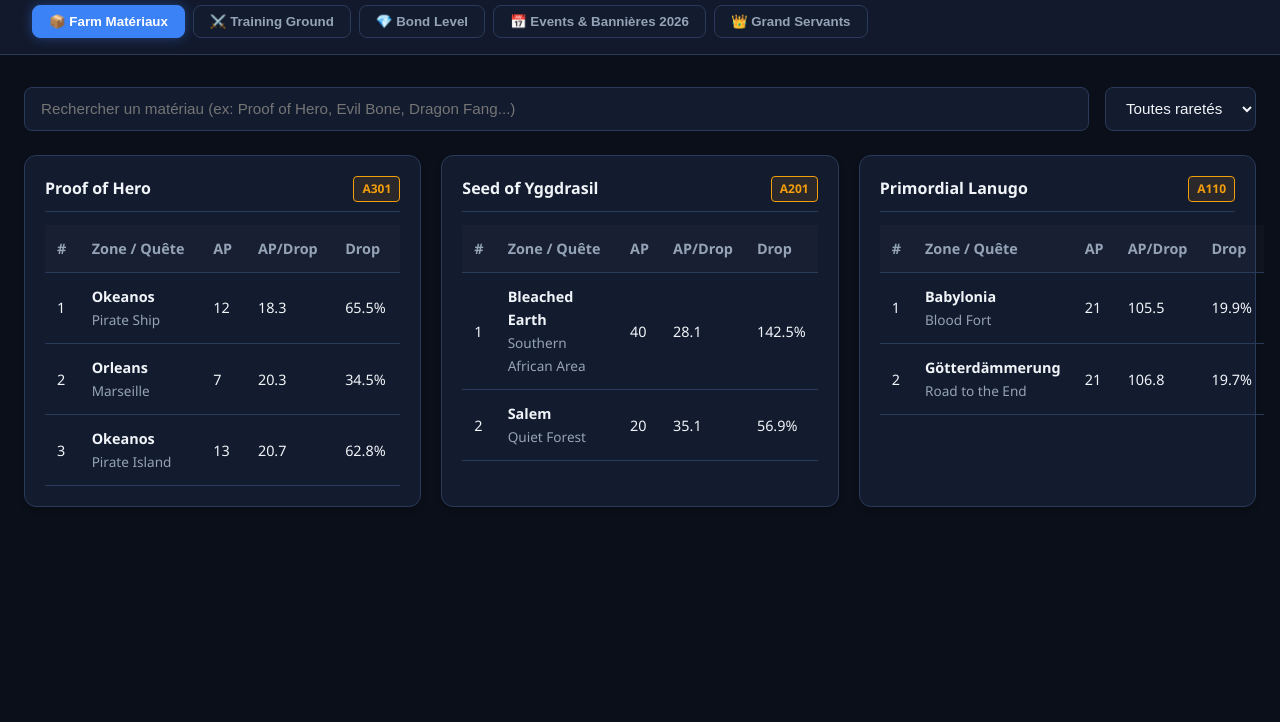
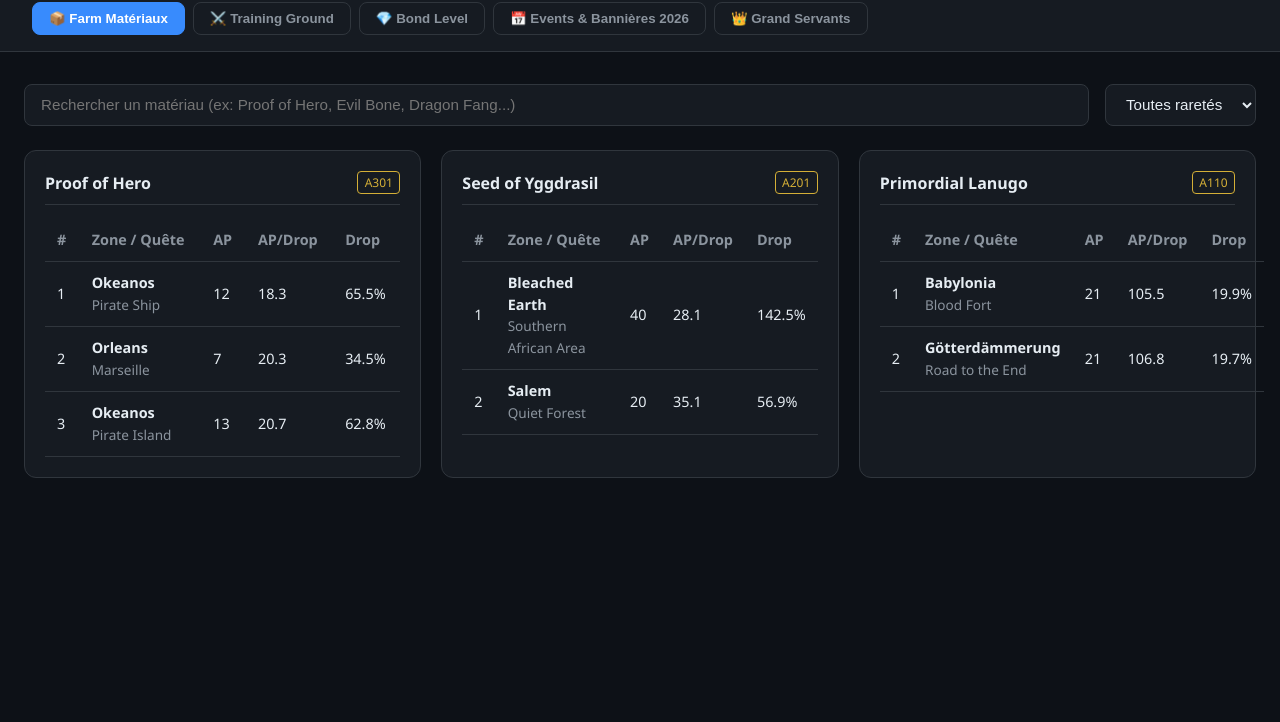
Before and after one commit to XWR3NCHX/Fgo, a plain HTML site: page index.html in a window 1280 px wide. Shown: the part 78-800 px from the top of the page. Drawn offline with Linux system fonts and the light colour scheme.

Commit message:
Update style.css

```diff
--- a/style.css
+++ b/style.css
@@ -1,32 +1,26 @@
 :root {
-  /* Aligné sur ton design Genshin / Style Chaldea */
-  --bg-main: #0b0f19;       /* Fond général très sombre */
-  --bg-card: #131b2e;       /* Fond des cartes et tableaux */
-  --bg-hover: #1e293b;      /* Effet au survol */
-  --border: #2a3a5a;        /* Bordures élégantes et subtiles */
-  --text-main: #f1f5f9;     /* Texte principal clair */
-  --text-muted: #94a3b8;    /* Texte secondaire / gris */
-  --accent: #3b82f6;        /* Bleu principal / action */
-  --gold: #f59e0b;          /* Or / Rareté 5★ / Accents FGO */
-  --success: #10b981;       /* Vert / Validé */
+  --bg-main: #0d1117;
+  --bg-card: #161b22;
+  --bg-hover: #1f2630;
+  --border: #30363d;
+  --text-main: #e6edf3;
+  --text-muted: #8b949e;
+  --accent: #388bfd;
+  --gold: #d4af37;
+  --success: #2ea043;
 }
 
-* {
-  box-sizing: border-box;
-  margin: 0;
-  padding: 0;
-}
+* { box-sizing: border-box; margin: 0; padding: 0; }
 
 body {
-  font-family: 'Segoe UI', Roboto, Helvetica, Arial, sans-serif; /* Remplace par la police de ton repo Genshin si tu en as une spécifique */
+  font-family: 'Segoe UI', system-ui, -apple-system, sans-serif;
   background-color: var(--bg-main);
   color: var(--text-main);
-  line-height: 1.6;
+  line-height: 1.5;
 }
 
 .topbar {
-  background: rgba(19, 27, 46, 0.95);
-  backdrop-filter: blur(8px);
+  background: var(--bg-card);
   border-bottom: 1px solid var(--border);
   padding: 1rem 2rem;
   position: sticky;
@@ -34,47 +28,31 @@ body {
   z-index: 100;
 }
 
-.brand {
-  display: flex;
-  align-items: center;
-  gap: 1rem;
-  margin-bottom: 1rem;
-}
+.brand { display: flex; align-items: center; gap: 1rem; margin-bottom: 1rem; }
 
 .back-link {
   color: var(--text-muted);
   text-decoration: none;
   font-size: 0.9rem;
-  padding: 0.35rem 0.8rem;
+  padding: 0.3rem 0.7rem;
   border: 1px solid var(--border);
   border-radius: 6px;
-  background: var(--bg-card);
-  transition: all 0.2s ease;
 }
-
-.back-link:hover {
-  color: var(--text-main);
-  border-color: var(--accent);
-  background: var(--bg-hover);
-}
+.back-link:hover { color: var(--text-main); border-color: var(--accent); }
 
 .badge {
   background: var(--accent);
   color: #fff;
   font-size: 0.75rem;
-  padding: 0.2rem 0.6rem;
+  padding: 0.15rem 0.5rem;
   border-radius: 4px;
-  font-weight: 600;
+  vertical-align: middle;
 }
 
-.tabs {
-  display: flex;
-  flex-wrap: wrap;
-  gap: 0.5rem;
-}
+.tabs { display: flex; flex-wrap: wrap; gap: 0.5rem; }
 
 .tab-btn {
-  background: var(--bg-card);
+  background: transparent;
   color: var(--text-muted);
   border: 1px solid var(--border);
   padding: 0.5rem 1rem;
@@ -83,60 +61,23 @@ body {
   font-weight: 600;
   transition: all 0.2s;
 }
+.tab-btn:hover { background: var(--bg-hover); color: var(--text-main); }
+.tab-btn.active { background: var(--accent); color: #fff; border-color: var(--accent); }
 
-.tab-btn:hover {
-  background: var(--bg-hover);
-  color: var(--text-main);
-  border-color: var(--text-muted);
-}
+.container { max-width: 1280px; margin: 2rem auto; padding: 0 1.5rem; }
+.tab-panel { display: none; }
+.tab-panel.active { display: block; }
 
-.tab-btn.active {
-  background: var(--accent);
-  color: #fff;
-  border-color: var(--accent);
-  box-shadow: 0 0 12px rgba(59, 130, 246, 0.4);
-}
-
-.container {
-  max-width: 1280px;
-  margin: 2rem auto;
-  padding: 0 1.5rem;
-}
-
-.tab-panel {
-  display: none;
-}
-
-.tab-panel.active {
-  display: block;
-}
-
-.controls {
-  display: flex;
-  gap: 1rem;
-  margin-bottom: 1.5rem;
-  flex-wrap: wrap;
-}
-
+.controls { display: flex; gap: 1rem; margin-bottom: 1.5rem; flex-wrap: wrap; }
 input, select {
   background: var(--bg-card);
   border: 1px solid var(--border);
   color: var(--text-main);
-  padding: 0.7rem 1rem;
+  padding: 0.65rem 1rem;
   border-radius: 8px;
   font-size: 0.95rem;
-  outline: none;
-  transition: border-color 0.2s;
 }
-
-input:focus, select:focus {
-  border-color: var(--accent);
-}
-
-input {
-  flex: 1;
-  min-width: 250px;
-}
+input { flex: 1; min-width: 250px; }
 
 .card {
   background: var(--bg-card);
@@ -144,7 +85,6 @@ input {
   border-radius: 12px;
   padding: 1.25rem;
   margin-bottom: 1.25rem;
-  box-shadow: 0 4px 6px -1px rgba(0, 0, 0, 0.2);
 }
 
 .cards-grid {
@@ -166,69 +106,28 @@ input {
   font-size: 0.75rem;
   color: var(--gold);
   border: 1px solid var(--gold);
-  background: rgba(245, 158, 11, 0.1);
-  padding: 0.15rem 0.5rem;
+  padding: 0.1rem 0.4rem;
   border-radius: 4px;
-  font-weight: 600;
 }
 
-.table-responsive {
-  overflow-x: auto;
-}
+.table-responsive { overflow-x: auto; }
+.data-table { width: 100%; border-collapse: collapse; font-size: 0.9rem; }
+.data-table th, .data-table td { padding: 0.65rem 0.75rem; text-align: left; border-bottom: 1px solid var(--border); }
+.data-table th { color: var(--text-muted); font-weight: 600; }
 
-.data-table {
-  width: 100%;
-  border-collapse: collapse;
-  font-size: 0.9rem;
-}
+.prio-badge { padding: 0.2rem 0.6rem; border-radius: 999px; font-size: 0.8rem; font-weight: 600; }
+.prio-high { background: rgba(212, 175, 55, 0.2); color: var(--gold); }
+.prio-wait { background: rgba(139, 148, 158, 0.2); color: var(--text-muted); }
+.prio-max  { background: rgba(46, 160, 67, 0.2); color: #3fb950; }
 
-.data-table th, .data-table td {
-  padding: 0.75rem;
-  text-align: left;
-  border-bottom: 1px solid var(--border);
-}
-
-.data-table th {
-  color: var(--text-muted);
-  font-weight: 600;
-  background: rgba(255, 255, 255, 0.02);
-}
-
-.prio-badge {
-  padding: 0.25rem 0.75rem;
-  border-radius: 999px;
-  font-size: 0.75rem;
-  font-weight: 600;
-}
-
-.prio-high { background: rgba(245, 158, 11, 0.15); color: var(--gold); border: 1px solid rgba(245, 158, 11, 0.3); }
-.prio-wait { background: rgba(148, 163, 184, 0.15); color: var(--text-muted); border: 1px solid rgba(148, 163, 184, 0.3); }
-.prio-max  { background: rgba(16, 185, 129, 0.15); color: #34d399; border: 1px solid rgba(16, 185, 129, 0.3); }
-
-.stats-bar {
-  display: flex;
-  gap: 1rem;
-  flex-wrap: wrap;
-  margin-bottom: 1.5rem;
-}
-
+.stats-bar { display: flex; gap: 1rem; flex-wrap: wrap; margin-bottom: 1.5rem; }
 .stat-pill {
   background: var(--bg-card);
   border: 1px solid var(--border);
-  padding: 0.7rem 1.2rem;
+  padding: 0.6rem 1rem;
   border-radius: 8px;
   font-size: 0.9rem;
 }
 
-.gallery-grid img, .grand-list img {
-  width: 100%;
-  height: auto;
-  border-radius: 8px;
-  margin-top: 0.75rem;
-  border: 1px solid var(--border);
-}
-
-.muted {
-  color: var(--text-muted);
-  font-size: 0.85rem;
-}
+.gallery-grid img, .grand-list img { width: 100%; height: auto; border-radius: 8px; margin-top: 0.75rem; }
+.muted { color: var(--text-muted); font-size: 0.85rem; }
```
